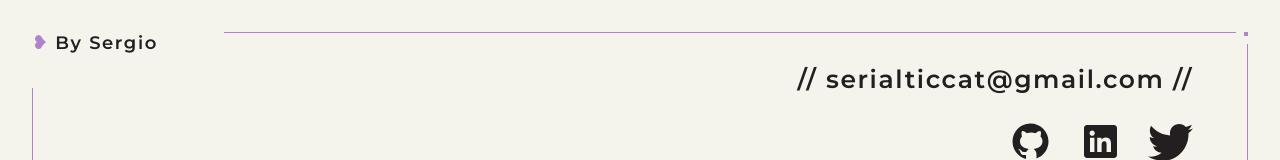
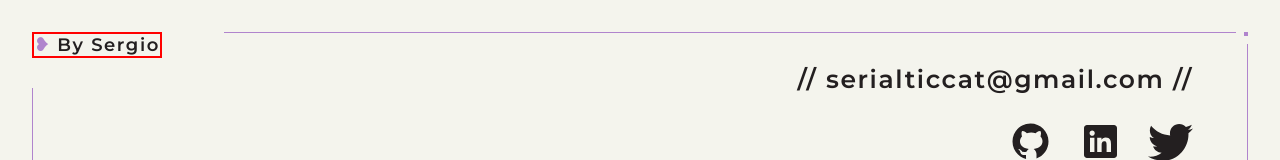
Before and after one commit to ticcat/web_repo, a Next.js app in the folder web/: page / in a window 1280 px wide. Shown: the top 160 px of the page. Built offline with nearby package versions, Linux system fonts and the light colour scheme.

Commit message:
Added button component and used on author ref

```diff
--- /dev/null
+++ b/web/src/components/Button/Button.module.css
@@ -0,0 +1,3 @@
+.container {
+  border: 2px solid red;
+}/*# sourceMappingURL=Button.module.css.map */
--- /dev/null
+++ b/web/src/components/Button/Button.module.scss
@@ -0,0 +1,3 @@
+.container {
+  border: 2px solid red;
+}
--- /dev/null
+++ b/web/src/components/Button/Button.tsx
@@ -0,0 +1,5 @@
+import styles from "./Button.module.css";
+
+export default function Button({ children }: { children: React.ReactNode }) {
+  return <div className={styles.container}>{children}</div>;
+}
--- a/web/src/components/MainLayout/MainLayout.module.css
+++ b/web/src/components/MainLayout/MainLayout.module.css
@@ -25,7 +25,7 @@
   font-size: 25px;
 }
 
-.subtitle, .sub3, .container .authorRefText, .sub2, .sub1 {
+.subtitle, .sub3, .container .authorRefButton .authorRefText, .sub2, .sub1 {
   font-family: "Montserrat", sans-serif;
   font-weight: 600;
   letter-spacing: 0.1rem;
@@ -40,7 +40,7 @@
   font-size: 20px;
 }
 
-.sub3, .container .authorRefText {
+.sub3, .container .authorRefButton .authorRefText {
   font-size: 18px;
 }
 
@@ -119,13 +119,15 @@
   left: -8px;
   bottom: -8px;
 }
-.container .authorRefText {
-  text-decoration: none;
+.container .authorRefButton {
   position: absolute;
-  line-height: normal;
   top: var(--root-layout-padding);
   left: var(--root-layout-padding);
 }
-.container .authorRefText .heart {
+.container .authorRefButton .authorRefText {
+  text-decoration: none;
+  line-height: normal;
+}
+.container .authorRefButton .authorRefText .heart {
   color: rgb(var(--accent-1-rgb));
 }/*# sourceMappingURL=MainLayout.module.css.map */
--- a/web/src/components/MainLayout/MainLayout.module.scss
+++ b/web/src/components/MainLayout/MainLayout.module.scss
@@ -76,16 +76,19 @@ $corner-square-size: 4px;
     }
   }
 
-  .authorRefText {
-    @extend .sub3;
-    text-decoration: none;
+  .authorRefButton {
     position: absolute;
-    line-height: normal;
     top: var(--root-layout-padding);
     left: var(--root-layout-padding);
 
-    .heart {
-      color: rgb(var(--accent-1-rgb));
+    .authorRefText {
+      @extend .sub3;
+      text-decoration: none;
+      line-height: normal;
+
+      .heart {
+        color: rgb(var(--accent-1-rgb));
+      }
     }
   }
 }
--- a/web/src/components/MainLayout/MainLayout.tsx
+++ b/web/src/components/MainLayout/MainLayout.tsx
@@ -1,4 +1,5 @@
 import styles from "./MainLayout.module.css";
+import Button from "@/components/Button/Button";
 
 function AuthorRefAnchor() {
   return (
@@ -23,7 +24,11 @@ export default function MainLayout({
       <div className={styles.topLine}></div>
       <div className={styles.content}>{children}</div>
       <div className={styles.botLine}></div>
-      <AuthorRefAnchor></AuthorRefAnchor>
+      <div className={styles.authorRefButton}>
+        <Button>
+          <AuthorRefAnchor></AuthorRefAnchor>
+        </Button>
+      </div>
     </div>
   );
 }
```
Also changed, not shown: 2 other files (tests, documents, lock files or other folders).
